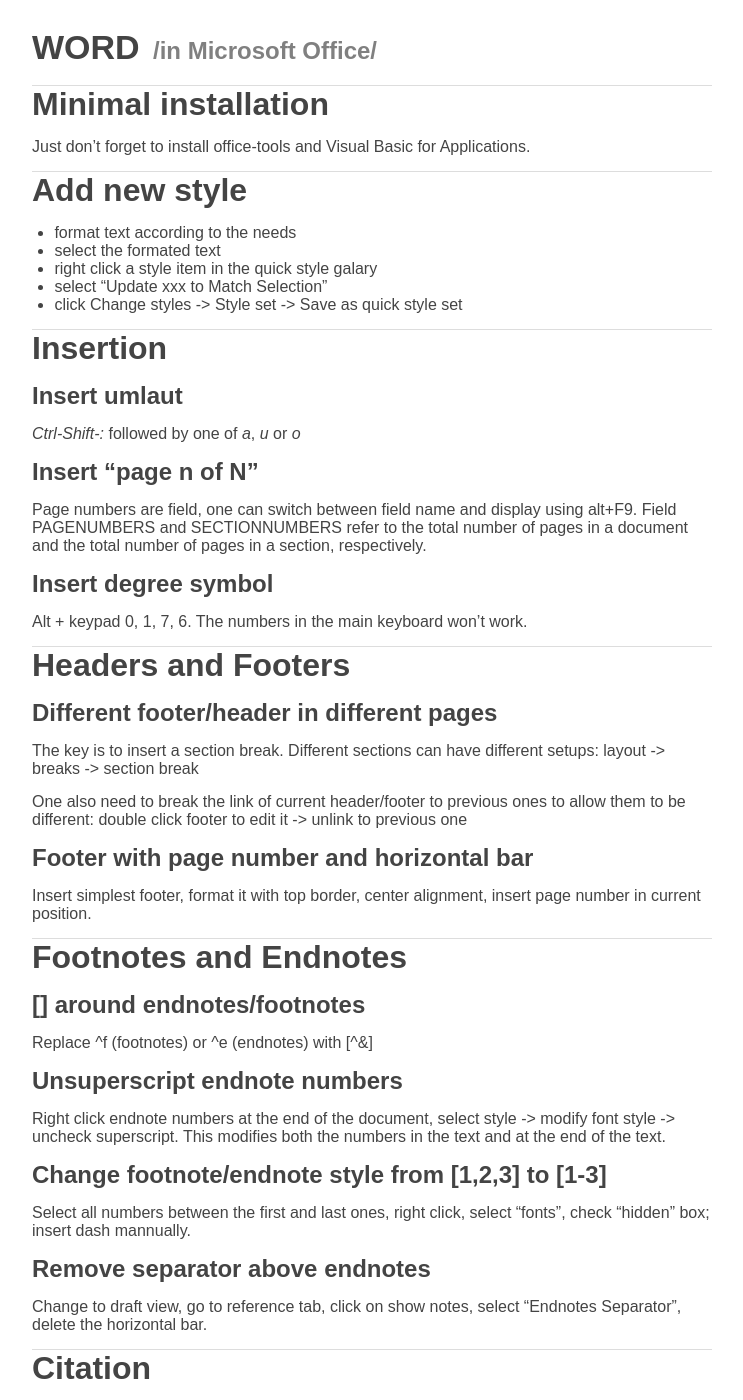
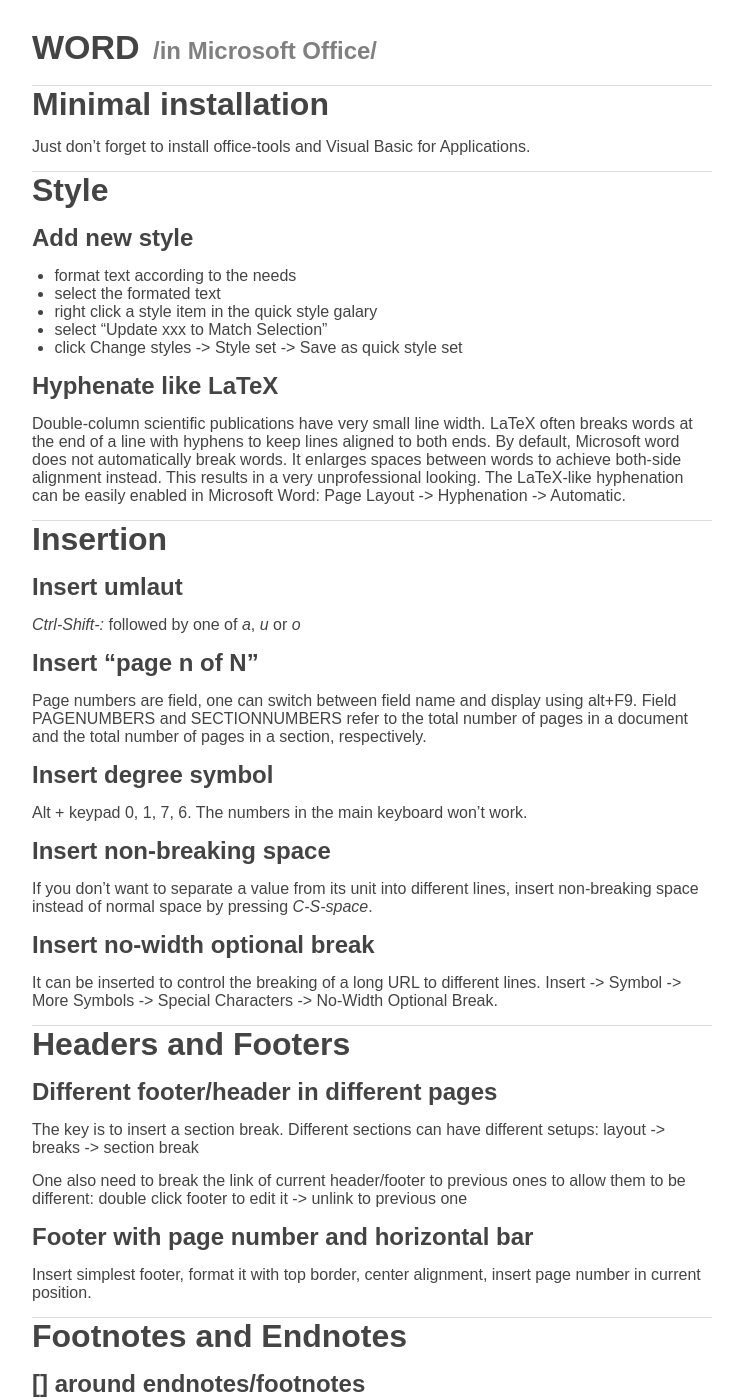
Before and after one commit to jintonic/jintonic.github.io, a Jekyll site: the page built from cs/word/index.md, in a window 1280 px wide and 1400 px high. Shown: the whole window, without its empty margins (268-1011 px from the left). Built offline with Jekyll 4.4.1, drawn with Linux system fonts in a browser that asks for light colours; comment, search, counter and statistics services are not loaded.

Commit message:
added Hyphenation

```diff
--- a/cs/word/index.md
+++ b/cs/word/index.md
@@ -10,14 +10,27 @@
 
 Just don't forget to install office-tools and Visual Basic for Applications.
 
+Style
+=====
+
 Add new style
-=============
+-------------
 
 * format text according to the needs
 * select the formated text
 * right click a style item in the quick style galary
 * select "Update xxx to Match Selection"
 * click Change styles -> Style set -> Save as quick style set
+
+Hyphenate like LaTeX
+--------------------
+
+Double-column scientific publications have very small line width. LaTeX often
+breaks words at the end of a line with hyphens to keep lines aligned to both
+ends. By default, Microsoft word does not automatically break words. It
+enlarges spaces between words to achieve both-side alignment instead. This
+results in a very unprofessional looking. The LaTeX-like hyphenation can be
+easily enabled in Microsoft Word: Page Layout -> Hyphenation -> Automatic.
 
 Insertion
 =========
@@ -38,6 +51,19 @@
 --------------------
 
 Alt + keypad 0, 1, 7, 6. The numbers in the main keyboard won't work.
+
+Insert non-breaking space
+-------------------------
+
+If you don't want to separate a value from its unit into different lines,
+insert non-breaking space instead of normal space by pressing *C-S-space*.
+
+Insert no-width optional break
+------------------------------
+
+It can be inserted to control the breaking of a long URL to different lines.
+Insert -> Symbol -> More Symbols -> Special Characters -> No-Width Optional
+Break.
 
 Headers and Footers
 ===================
```
